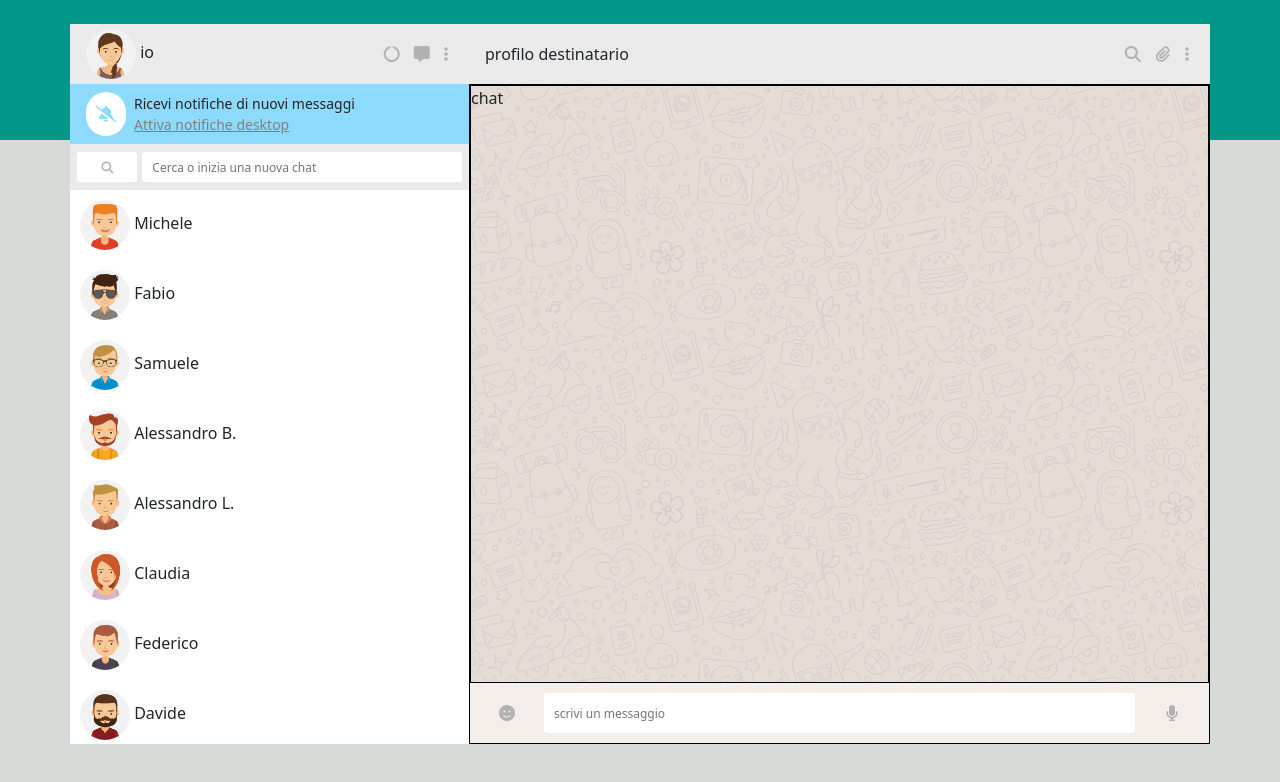
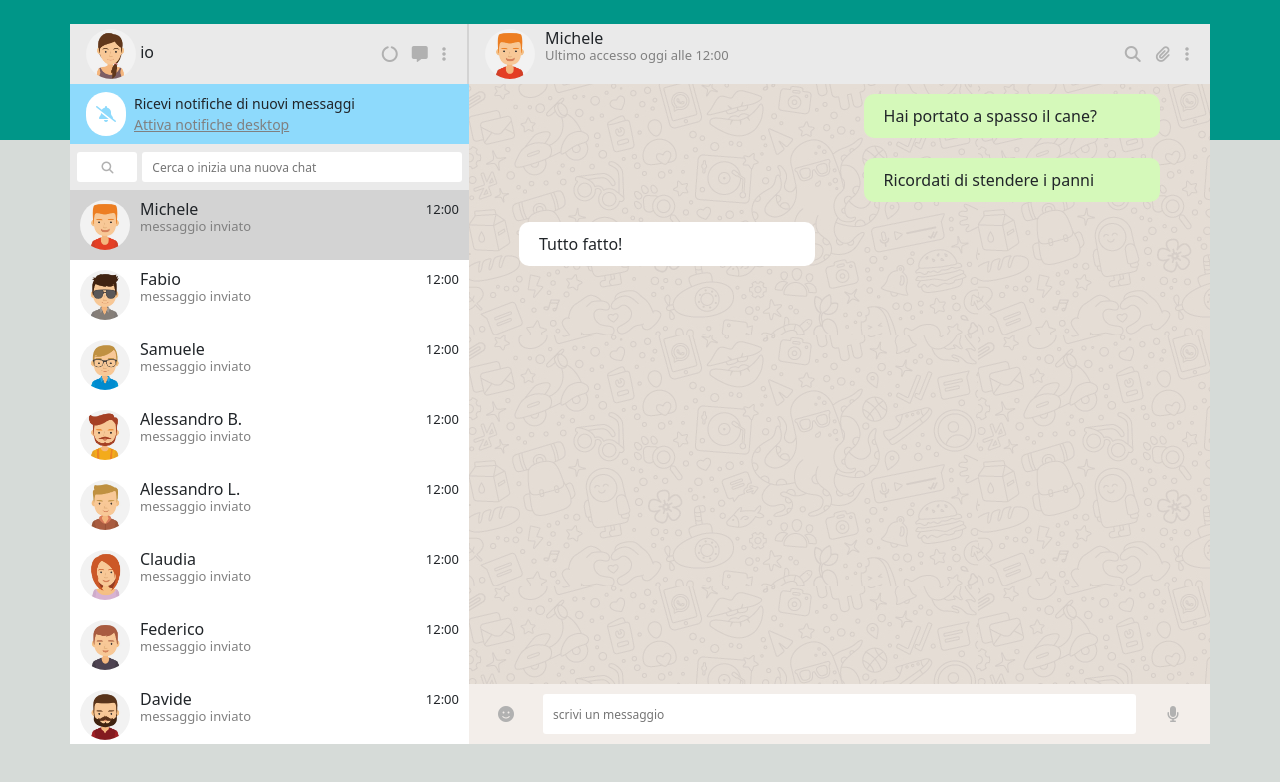
Before and after one commit to GiuseppeTodisco92/vue-boolzapp, a plain HTML site: page index.html in a window 1280 px wide. Drawn offline with nearby package versions, Linux system fonts and the light colour scheme.

Commit message:
add profilo contatto e messaggi dinamici

```diff
--- a/css/style.css
+++ b/css/style.css
@@ -15,14 +15,37 @@
 /*--------------
     CONTAINER
  ---------------*/
-.row{
-    border: 1px solid black;
-}
 
  .container{
      height: 90vh;
      padding:0;
  }
+
+ .row_sender{
+    display: flex;
+    justify-content: flex-end;
+ }
+
+ .message_sender, .message_recipient{
+    display: flex;
+    flex-wrap: wrap;
+    margin: 10px;
+    width: 40%;
+    padding: 10px 20px;
+    border-radius: 10px;
+ }
+ .message_sender{
+     margin-right: 50px;
+     background-color: #d5f9ba;
+ }
+
+ .message_recipient{
+     margin-left:50px;
+     background-color: #ffffff;
+
+ }
+
+
 
  .container_sender{
      width: 35%;
@@ -33,6 +56,9 @@
  .container_recipient{
     width: 65%;
 }
+.user_box{
+    border-right: 2px solid lightgray;
+}
 
 .bg_users,.notifications_desktop,.send_message{
     min-height: 60px;
@@ -40,7 +66,6 @@
 
 .container_chat{
     height: calc(90vh - 60px);
-    border: 1px solid black;
     display: flex;
     flex-direction: column;
     justify-content: space-between;
@@ -104,7 +129,7 @@
  }
 
  .chat{
-    border: 1px solid black;
+    overflow-y: auto;
     flex-grow: 1;
     background-image: url(../img/mine.jpg);
  }
@@ -126,16 +151,39 @@
  .friends_list li{
      list-style: none;
      padding: 10px;
-
+    display: flex;
+ }
+ .name_box{
+     padding-left: 10px;
  }
 
+ .time{
+     display: flex;
+     justify-content: flex-end;
+     flex-grow: 1;
+     font-size: small;
+ }
+ .ultimate_message{
+     font-size: small;
+     margin-top: -10px;
+     color: gray;
+ }
  .friends_list li:hover{
+    background-color: lightgray;
+}
+
+.active_friend{
     background-color: lightgray;
 }
 
  .img_profile{
      width: 50px;
      border-radius: 50px;
+
+ }
+
+ .box_recipient{
+     display: flex;
  }
 
  .bell_style{
--- a/index.html
+++ b/index.html
@@ -24,7 +24,7 @@
             <!-- box profilo mittente-->
             <div class="container_sender ">
                 <!-- box mittente -->
-                <div class="bg_grey d-flex justify-content-between align-items-center bg_users px-3">
+                <div class="user_box bg_grey d-flex justify-content-between align-items-center bg_users px-3">
                     <div>
                         <img class="img_profile" src="img/avatar_io.jpg" alt=""> io
                     </div>
@@ -51,9 +51,13 @@
                 <!-- box lista amici  -->
                 <div class="friends_list">
                     <ul>
-                        <li v-for="(user,index) in contacts " >
-                            <img class="img_profile" :src="'img/avatar'+ user.avatar+'.jpg'" alt="">
-                            {{user.name}}
+                        <li v-for="(user,index) in contacts " @click="changeAvatar(index)" :class="currentIndex === index ? 'active_friend' : null" >
+                            <img class="img_profile" :src="'img/avatar'+user.avatar+'.jpg'" alt="user.name" >
+                            <div class="name_box">
+                            <h6>{{user.name}}</h6>
+                            <div class="ultimate_message">messaggio inviato</div>
+                            </div>
+                            <div class="time">12:00</div>
                         </li>
                     </ul>
                 </div>
@@ -63,7 +67,14 @@
             <div class="container_recipient border_">
                 <!-- box destinatario -->
                 <div class="bg_grey d-flex justify-content-between align-items-center bg_users px-3">
-                    <div>profilo destinatario</div>
+                    <div class="box_recipient">
+                        <img class="img_profile" :src="'img/avatar'+contacts[currentIndex].avatar+'.jpg'" alt="user.name" >
+                        <div class="name_box">
+                            <h6>{{contacts[currentIndex].name}}</h6>
+                            <div class="ultimate_message">Ultimo accesso oggi alle 12:00</div>
+                        </div>
+
+                    </div>
                     <span>
                         <i class="fa-solid fa-magnifying-glass"></i>
                         <i class="fa-solid fa-paperclip"></i>
@@ -74,9 +85,29 @@
                 <!-- box-chat  -->
                 <div class="container_chat">
                     <!-- conversazione -->
-                    <div class="chat">chat</div>
+                    <div class="chat">
+
+                        <!-- {{contacts[currentIndex].messages[0].message}} -->
+                        <div v-for="(message,index) in contacts[currentIndex].messages ">
+                            <div v-if="message.status === 'sent'" class="row_sender">
+                                <div  class="message_sender">
+                                   {{message.message}}
+                                </div>
+                            </div>
+                            <div v-else class="row_recipient">
+                                <div class="message_recipient">
+                                    {{message.message}}
+                                </div>
+
+                            </div>
+
+                        </div>
+
+                    </div>
+
+
                     <!-- box invia messaggio  -->
-                    <div class="send_message bg_sand">
+                    <div  class="send_message bg_sand">
                         <div class="emoticon px-2">
                             <i class="fa-solid fa-face-smile"></i>
                         </div>
@@ -87,10 +118,7 @@
 
                     </div>
                 </div>
-
             </div>
-
-
 
         </div>
 
--- a/js/main.js
+++ b/js/main.js
@@ -2,6 +2,7 @@
     el: '#app',
 
     data:{
+        currentIndex:0,
         contacts: [
             {
                 name: 'Michele',
@@ -168,7 +169,10 @@
     },
 
     methods: {
-
+        changeAvatar(index){
+            this.currentIndex = index;
+            console.log(this.currentIndex);
+        },
     },
 }
 )
```
